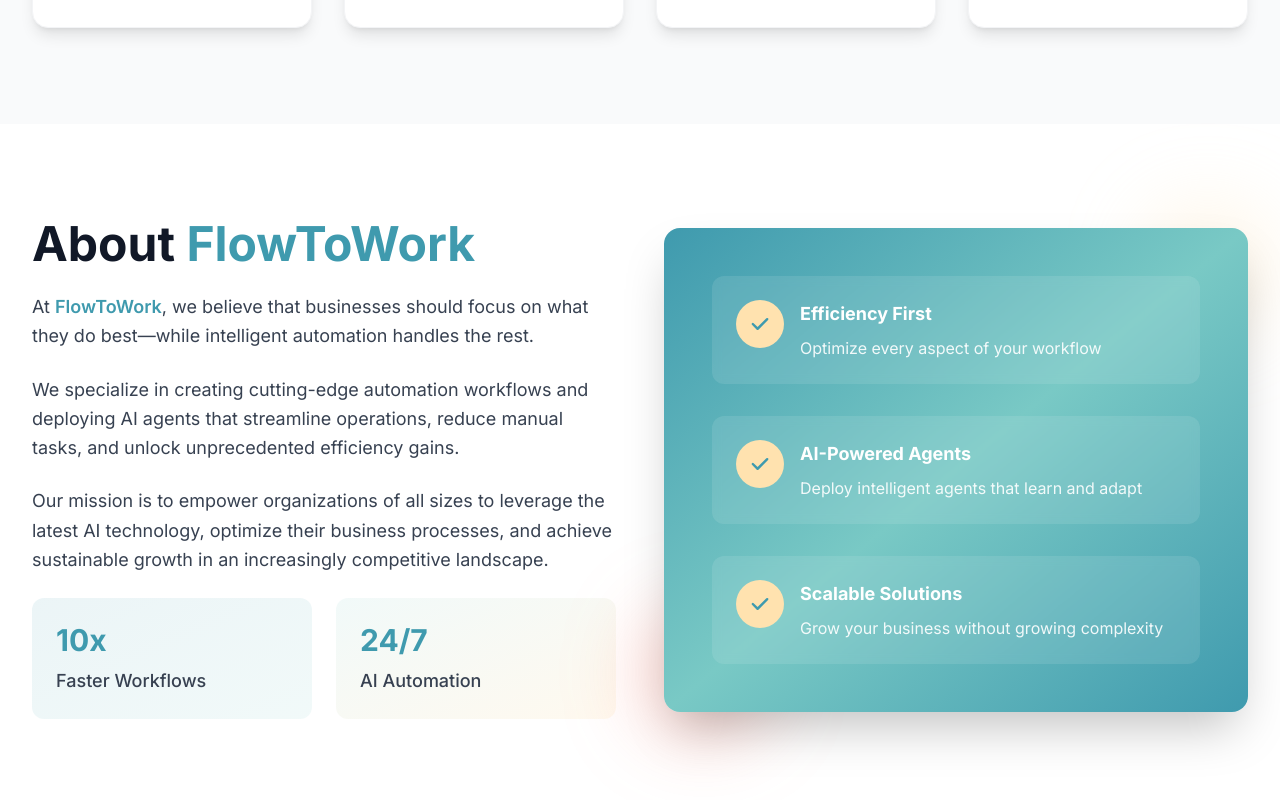
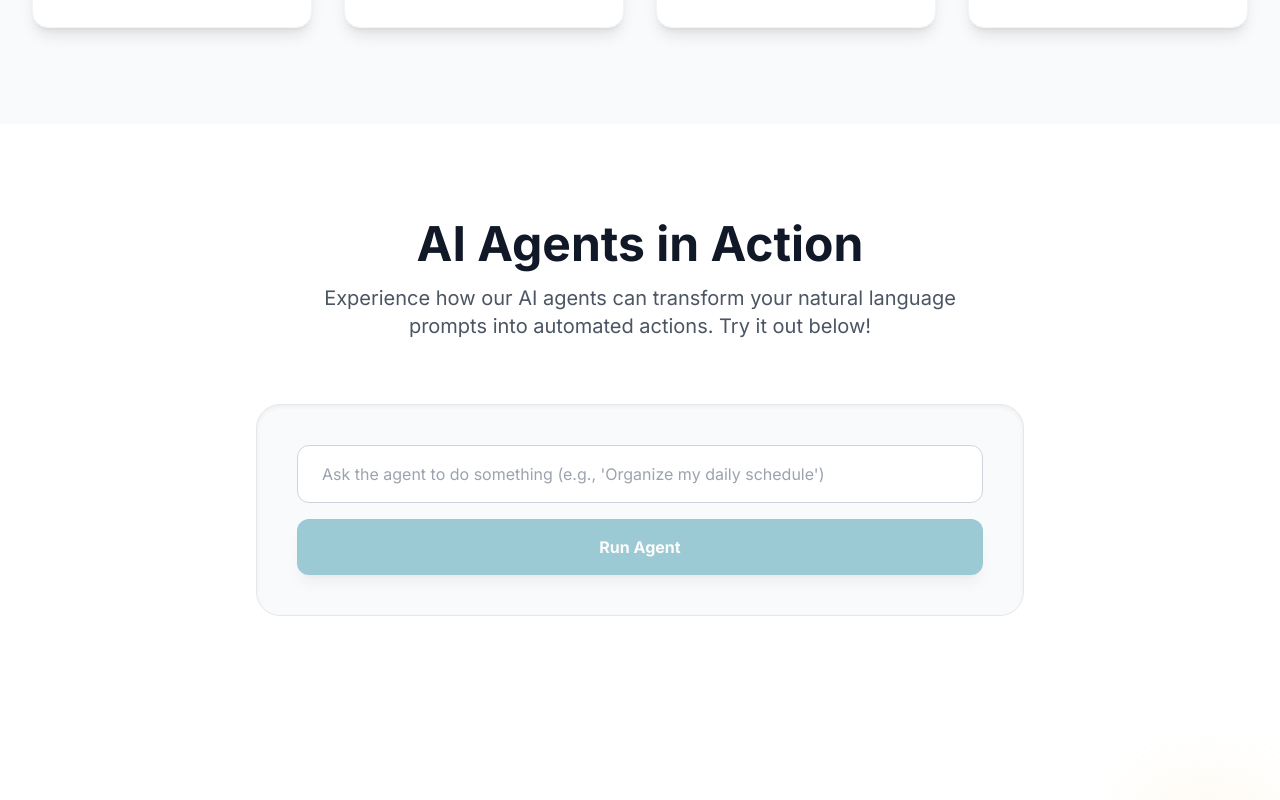
Before and after one commit to Raafat9966/automation-landing-page, a Next.js app: page / in a window 1280 px wide. Shown: the part 1440-2240 px from the top of the page. Built offline with nearby package versions, Linux system fonts and the light colour scheme.

Commit message:
Add AI Agent Demo component with multilingual support and animations

```diff
--- /dev/null
+++ b/app/components/AiAgentDemo.js
@@ -0,0 +1,134 @@
+'use client'
+
+import { useState, useEffect } from 'react'
+import { motion, AnimatePresence } from 'framer-motion'
+import { useLanguage } from '../../context/LanguageContext'
+
+export default function AiAgentDemo() {
+  const { translations } = useLanguage()
+  const [prompt, setPrompt] = useState('')
+  const [response, setResponse] = useState('')
+  const [isLoading, setIsLoading] = useState(false)
+  const [displayedText, setDisplayedText] = useState('')
+
+  const handleRunAgent = async (e) => {
+    e.preventDefault()
+    if (!prompt.trim()) return
+
+    setIsLoading(true)
+    setResponse('')
+    setDisplayedText('')
+
+    // Simulate AI API call
+    setTimeout(() => {
+      setResponse(translations.aiDemo.mockResponse)
+      setIsLoading(false)
+    }, 1500)
+  }
+
+  // Animated response text effect
+  useEffect(() => {
+    if (response && !isLoading) {
+      let charIndex = 0
+      const interval = setInterval(() => {
+        setDisplayedText((prev) => prev + response[charIndex])
+        charIndex++
+        if (charIndex >= response.length) {
+          clearInterval(interval)
+        }
+      }, 20)
+      return () => clearInterval(interval)
+    }
+  }, [response, isLoading])
+
+  return (
+    <section id="ai-demo" className="py-24 bg-white overflow-hidden">
+      <div className="max-w-7xl mx-auto px-4 sm:px-6 lg:px-8">
+        <div className="text-center mb-16">
+          <motion.h2
+            initial={{ opacity: 0, y: 20 }}
+            whileInView={{ opacity: 1, y: 0 }}
+            viewport={{ once: true }}
+            className="text-4xl sm:text-5xl font-bold text-gray-900 mb-4"
+          >
+            {translations.aiDemo.title}
+          </motion.h2>
+          <motion.p
+            initial={{ opacity: 0, y: 20 }}
+            whileInView={{ opacity: 1, y: 0 }}
+            viewport={{ once: true }}
+            transition={{ delay: 0.1 }}
+            className="text-xl text-gray-600 max-w-2xl mx-auto"
+          >
+            {translations.aiDemo.subtitle}
+          </motion.p>
+        </div>
+
+        <div className="max-w-3xl mx-auto">
+          <motion.div
+            initial={{ opacity: 0, scale: 0.95 }}
+            whileInView={{ opacity: 1, scale: 1 }}
+            viewport={{ once: true }}
+            className="bg-gray-50 rounded-3xl p-6 sm:p-10 shadow-inner border border-gray-200"
+          >
+            <form onSubmit={handleRunAgent} className="space-y-4">
+              <div className="relative">
+                <input
+                  type="text"
+                  value={prompt}
+                  onChange={(e) => setPrompt(e.target.value)}
+                  placeholder={translations.aiDemo.inputPlaceholder}
+                  className="w-full px-6 py-4 rounded-xl border border-gray-300 focus:ring-2 focus:ring-primary focus:border-transparent outline-none transition-all text-gray-800 bg-white"
+                  disabled={isLoading}
+                />
+              </div>
+              <button
+                type="submit"
+                disabled={isLoading || !prompt.trim()}
+                className="w-full bg-primary hover:bg-secondary text-white font-bold py-4 px-8 rounded-xl transition-colors duration-300 disabled:opacity-50 disabled:cursor-not-allowed shadow-lg flex items-center justify-center space-x-2"
+              >
+                {isLoading ? (
+                  <>
+                    <svg className="animate-spin h-5 w-5 text-white" xmlns="http://www.w3.org/2000/svg" fill="none" viewBox="0 0 24 24">
+                      <circle className="opacity-25" cx="12" cy="12" r="10" stroke="currentColor" strokeWidth="4"></circle>
+                      <path className="opacity-75" fill="currentColor" d="M4 12a8 8 0 018-8V0C5.373 0 0 5.373 0 12h4zm2 5.291A7.962 7.962 0 014 12H0c0 3.042 1.135 5.824 3 7.938l3-2.647z"></path>
+                    </svg>
+                    <span>Processing...</span>
+                  </>
+                ) : (
+                  <span>{translations.aiDemo.buttonLabel}</span>
+                )}
+              </button>
+            </form>
+
+            <AnimatePresence>
+              {(isLoading || displayedText) && (
+                <motion.div
+                  initial={{ opacity: 0, y: 20 }}
+                  animate={{ opacity: 1, y: 0 }}
+                  exit={{ opacity: 0 }}
+                  className="mt-8 p-6 bg-white rounded-2xl border border-gray-100 shadow-sm"
+                >
+                  <h4 className="text-sm font-semibold text-gray-400 uppercase tracking-wider mb-3">
+                    {translations.aiDemo.responseTitle}
+                  </h4>
+                  <div className="text-gray-800 leading-relaxed min-h-[4rem]">
+                    {isLoading ? (
+                      <div className="flex space-x-2 items-center">
+                        <div className="w-2 h-2 bg-gray-300 rounded-full animate-bounce"></div>
+                        <div className="w-2 h-2 bg-gray-300 rounded-full animate-bounce delay-75"></div>
+                        <div className="w-2 h-2 bg-gray-300 rounded-full animate-bounce delay-150"></div>
+                      </div>
+                    ) : (
+                      <p>{displayedText}</p>
+                    )}
+                  </div>
+                </motion.div>
+              )}
+            </AnimatePresence>
+          </motion.div>
+        </div>
+      </div>
+    </section>
+  )
+}
--- a/app/page.js
+++ b/app/page.js
@@ -1,6 +1,7 @@
 import Navbar from './components/Navbar'
 import Hero from './components/Hero'
 import WorkflowCards from './components/WorkflowCards'
+import AiAgentDemo from './components/AiAgentDemo'
 import About from './components/About'
 import ContactForm from './components/ContactForm'
 import Footer from './components/Footer'
@@ -11,6 +12,7 @@ export default function Home() {
       <Navbar />
       <Hero />
       <WorkflowCards />
+      <AiAgentDemo />
       <About />
       <ContactForm />
       <Footer />
--- a/package.json
+++ b/package.json
@@ -9,6 +9,7 @@
     "lint": "next lint"
   },
   "dependencies": {
+    "framer-motion": "^12.26.2",
     "next": "^16.1.1",
     "react": "^18.2.0",
     "react-dom": "^18.2.0"
--- a/translations/de.js
+++ b/translations/de.js
@@ -39,6 +39,14 @@ export const de = {
       }
     ],
     learnMore: "Mehr erfahren"
+  },
+  aiDemo: {
+    title: "KI-Agenten in Aktion",
+    subtitle: "Erleben Sie, wie unsere KI-Agenten Ihre Befehle in automatisierte Aktionen umwandeln. Probieren Sie es unten aus!",
+    inputPlaceholder: "Bitten Sie den Agenten, etwas zu tun (z.B. 'Meinen Tagesablauf organisieren')",
+    buttonLabel: "Agent ausführen",
+    responseTitle: "Agenten-Antwort",
+    mockResponse: "Ich habe Ihre Anfrage analysiert. Basierend auf Ihrer Eingabe kann ich diesen Workflow automatisieren, indem ich Ihren Kalender verbinde, Aufgaben mittels KI priorisiere und automatisierte Erinnerungen einrichte. Ihr Workflow ist nun für maximale Effizienz optimiert."
   },
   about: {
     title: "Über",
--- a/translations/en.js
+++ b/translations/en.js
@@ -39,6 +39,14 @@ export const en = {
       }
     ],
     learnMore: "Learn more"
+  },
+  aiDemo: {
+    title: "AI Agents in Action",
+    subtitle: "Experience how our AI agents can transform your natural language prompts into automated actions. Try it out below!",
+    inputPlaceholder: "Ask the agent to do something (e.g., 'Organize my daily schedule')",
+    buttonLabel: "Run Agent",
+    responseTitle: "Agent Response",
+    mockResponse: "I've analyzed your request. Based on your prompt, I can automate this workflow by connecting your calendar, prioritizing tasks using AI, and setting up automated reminders. Your workflow is now optimized for maximum efficiency."
   },
   about: {
     title: "About",
```
Also changed, not shown: 1 other file (tests, documents, lock files or other folders).
